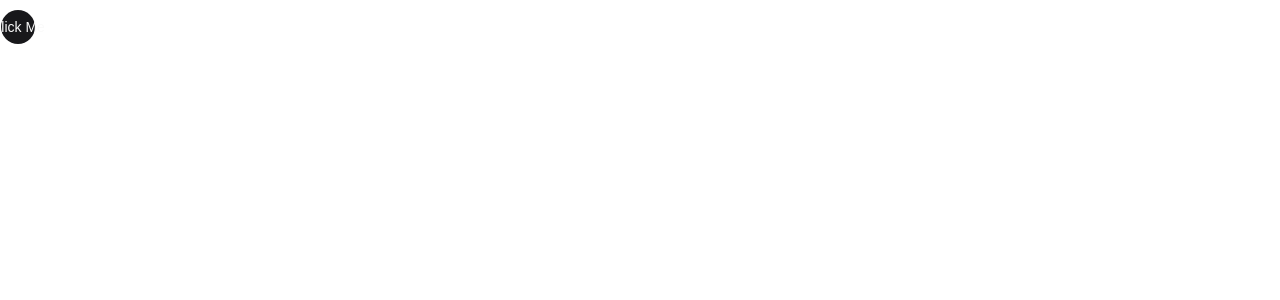
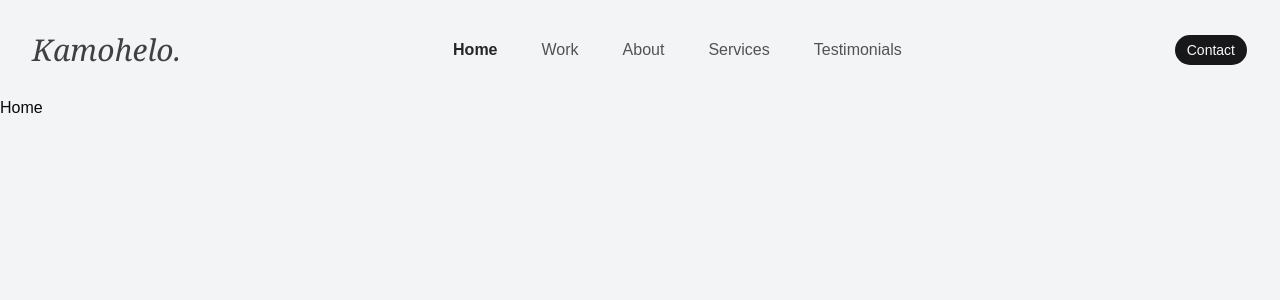
Before and after one commit to Kamocca1/personal-website, a React (Vite) app: page / in a window 1280 px wide. Shown: the top 300 px of the page. Built offline with nearby package versions, Linux system fonts and the light colour scheme.

Commit message:
Feature: Add header

```diff
--- a/src/App.jsx
+++ b/src/App.jsx
@@ -1,9 +1,26 @@
-import { Button } from "@/components/ui/button.jsx";
+import Header from "@/components/Header";
+import Home from "@/containers/Home";
 
 const App = () => {
     return (
-        <div className="text-blue-600 font-bold text-4xl">
-            <Button size="icon">Click Me</Button>
+        <div className="w-screen min-h-screen flex-1">
+            {/* header*/}
+            <Header />
+
+            {/* home */}
+            <Home />
+
+            {/* work */}
+
+            {/* about */}
+
+            {/* services */}
+
+            {/* testimonials */}
+
+            {/* contact */}
+
+            {/* footer */}
         </div>
     );
 };
--- /dev/null
+++ b/src/components/Header.jsx
@@ -0,0 +1,96 @@
+import { Button } from "@/components/ui/button";
+import { cn } from "@/lib/utils";
+import { NavMenus } from "@/utils/helper";
+import { useEffect, useState } from "react";
+
+const Header = () => {
+    const [activeSection, setActiveSection] = useState("home");
+
+    useEffect(() => {
+        const syncFromUrl = () => {
+            const params = new URLSearchParams(window.location.search);
+            const section = params.get("section");
+            setActiveSection(section || "home");
+        };
+        syncFromUrl();
+
+        window.addEventListener("popstate", syncFromUrl);
+
+        return () => window.removeEventListener("popstate", syncFromUrl);
+    }, []);
+
+    const handleNavClick = (menu) => {
+        const url = new URL(window.location);
+
+        if (menu.key === "home") {
+            url.search = "";
+            window.history.pushState({}, "", url);
+
+            window.scrollTo({ top: 0, behavior: "smooth" });
+            setActiveSection("home");
+            return;
+        }
+
+        url.searchParams.set("section", menu.key);
+
+        window.history.pushState({}, "", url);
+
+        document
+            .getElementById(menu.key)
+            ?.scrollIntoView({ behavior: "smooth", block: "start" });
+
+        setActiveSection(menu.key);
+    };
+
+    return (
+        <header className="flex items-center justify-between w-full container mx-auto p-4 md:p-8 fixed top-0 left-0 z-50">
+            <h2 className="text-2xl md:text-3xl italic font-serif font-normal text-neutral-700">
+                Kamohelo.
+            </h2>
+            <nav>
+                <ul className="flex items-center gap-6">
+                    {NavMenus.map((menu) => {
+                        const isActive = activeSection === menu.key;
+
+                        return (
+                            <li key={menu.key}>
+                                <a
+                                    onClick={(e) => {
+                                        e.preventDefault();
+                                        handleNavClick(menu);
+                                    }}
+                                    className={cn(
+                                        "text-neutral-600 hover:text-neutral-800 hover:font-semibold transition-all ease-in-out duration-75 p-2.5",
+                                        isActive &&
+                                            "text-neutral-800 font-semibold",
+                                    )}
+                                    href={menu.url}
+                                >
+                                    {menu.label}
+                                </a>
+                            </li>
+                        );
+                    })}
+                </ul>
+            </nav>
+
+            <a
+                href="/?section=contact"
+                onClick={(e) => {
+                    e.preventDefault();
+                    handleNavClick({
+                        label: "Contact",
+                        url: "/?section=contact",
+                        key: "contact",
+                    });
+                }}
+            >
+                <Button size="sm" className={"cursor-pointer"}>
+                    Contact
+                </Button>
+            </a>
+        </header>
+    );
+};
+
+export default Header;
--- /dev/null
+++ b/src/containers/Home.jsx
@@ -0,0 +1,5 @@
+const Home = () => {
+    return <div className="w-full h-screen bg-gray-100 pt-24">Home</div>;
+};
+
+export default Home;
--- /dev/null
+++ b/src/utils/helper.js
@@ -0,0 +1,27 @@
+export const NavMenus = [
+    {
+        label: "Home",
+        url: "/",
+        key: "home",
+    },
+    {
+        label: "Work",
+        url: "/?section=work",
+        key: "work",
+    },
+    {
+        label: "About",
+        url: "/?section=about",
+        key: "about",
+    },
+    {
+        label: "Services",
+        url: "/?section=services",
+        key: "services",
+    },
+    {
+        label: "Testimonials",
+        url: "/?section=testimonials",
+        key: "testimonials",
+    },
+];
```
